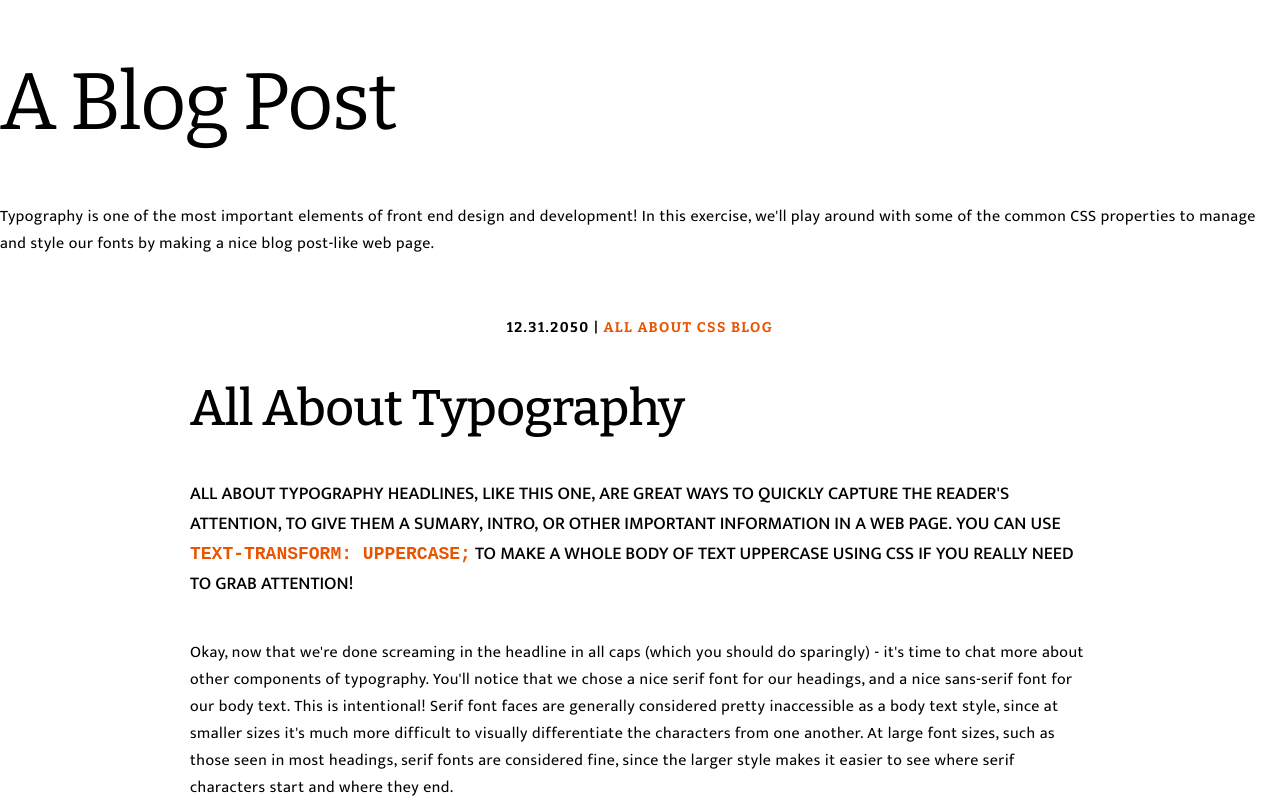
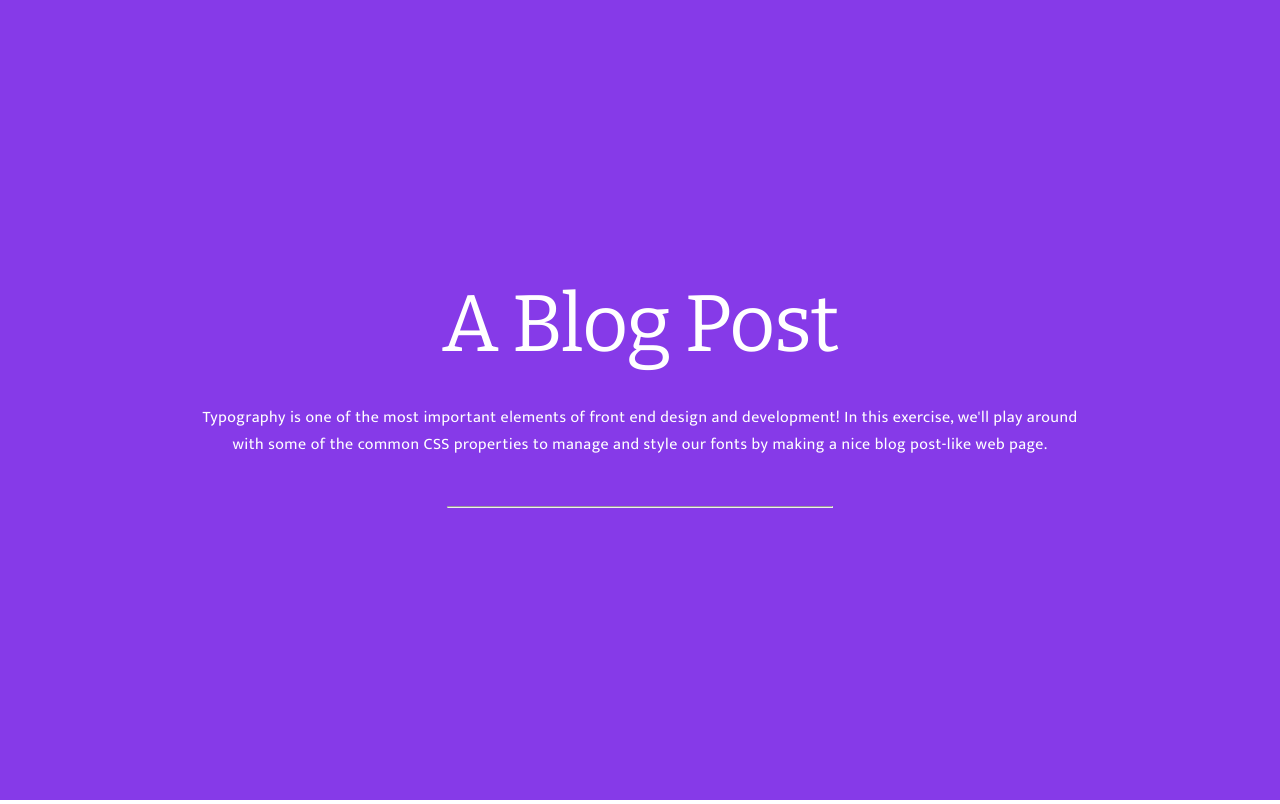
Before and after one commit to foxwayne1/blog-post, a plain HTML site: page index.html in a window 1280 px wide. Shown: the top 804 px of the page. Drawn offline with nearby package versions, Linux system fonts and the light colour scheme.

Commit message:
done, blog post active

```diff
--- a/index.html
+++ b/index.html
@@ -16,7 +16,7 @@
     <title>Typography Blog Post</title>
   </head>
   <body>
-    <header>
+    <div class="hero">
       <h1>A Blog Post</h1>
       <p>
         Typography is one of the most important elements of front end design and
@@ -24,7 +24,8 @@
         CSS properties to manage and style our fonts by making a nice blog
         post-like web page.
       </p>
-    </header>
+      <hr />
+    </div>
     <div class="content">
       <p class="info">12.31.2050 | <span>ALL ABOUT CSS BLOG</span></p>
       <h2>All About Typography</h2>
--- a/styles.css
+++ b/styles.css
@@ -18,6 +18,7 @@ h1 {
   font-size: 80px;
   font-weight: 400;
   letter-spacing: -1.5px;
+  margin: 0;
 }
 h2 {
   font-size: 50px;
@@ -39,6 +40,29 @@ h6 {
   font-size: 20px;
   letter-spacing: 0.25px;
 }
+.hero {
+  background-color: #863ae8;
+  width: 100vw;
+  height: 100vh;
+  max-height: 900px;
+  color: white;
+  text-align: center;
+  display: flex;
+  flex-direction: column;
+  align-items: center;
+  justify-content: center;
+}
+.hero h1,
+.hero p {
+  width: 75%;
+  max-width: 900px;
+  margin: 16px 0;
+}
+.hero hr {
+  width: 30%;
+  margin: 32px 0;
+}
+
 .content {
   max-width: 900px;
   margin: 0 auto;
```
Also changed, not shown: content.txt (deleted).
